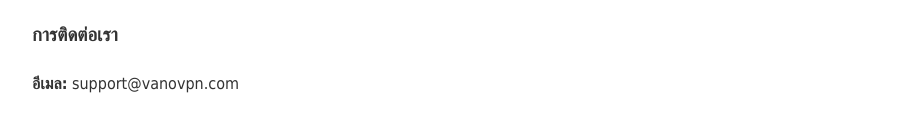
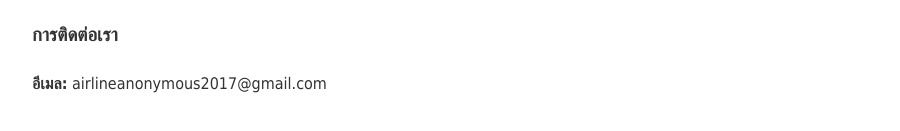
Before and after one commit to man-mj/jaotow.github.io, a plain HTML site: page privacy-vanovpn.html in a window 1280 px wide. Shown: the part 741-872 px from the top of the page, without its empty margins (158-1058 px from the left). Drawn offline with Linux system fonts and the light colour scheme.

Commit message:
Update privacy-vanovpn.html

```diff
--- a/privacy-vanovpn.html
+++ b/privacy-vanovpn.html
@@ -75,7 +75,7 @@
     </ul>
 
     <h3>การติดต่อเรา</h3>
-    <p><strong>อีเมล:</strong> support@vanovpn.com</p>
+    <p><strong>อีเมล:</strong> airlineanonymous2017@gmail.com</p>
   </div>
 
   <!-- English Section -->
```
